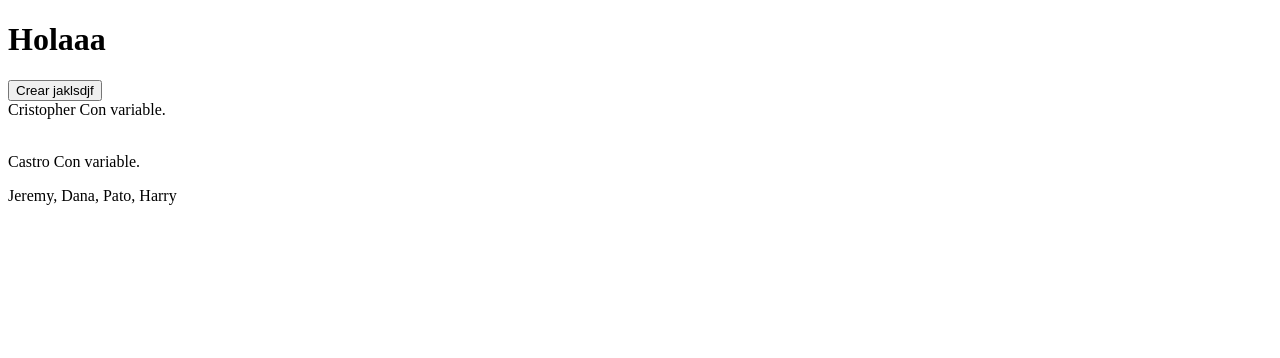
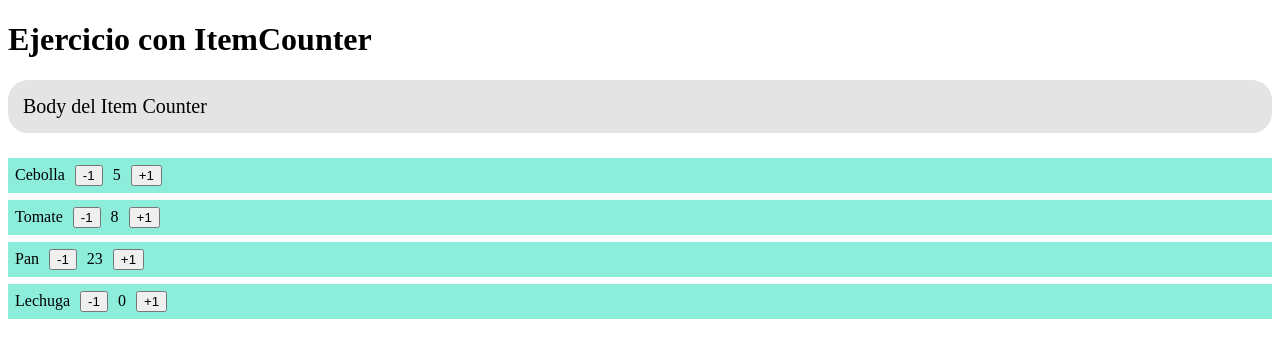
Before and after one commit to cristopher-c/React, a React (Vite) app: page / in a window 1280 px wide. Shown: the top 358 px of the page. Built offline with nearby package versions, Linux system fonts and the light colour scheme.

Commit message:
Estilos a componentes & Impresión de productos con .map (Array)

```diff
--- a/src/FirstSteps.tsx
+++ b/src/FirstSteps.tsx
@@ -1,9 +1,22 @@
+import type { CSSProperties } from "react";
+import ItemCounter from "./shoping-cart/ItemCounter";
+
+const bodyItemCounter:CSSProperties = {
+  backgroundColor: '#e4e4e4',
+  fontSize: 20,
+  borderRadius: 20,
+  padding:15
+}
+
 export function FirsSteps(){
     return (
         <>
-            <h1>Holaaa</h1>
-            <button>Crear jaklsdjf</button>
-            <br />
+            <h1>Ejercicio con ItemCounter</h1>
+            <div style={bodyItemCounter}>Body del Item Counter</div> <br />
+            <ItemCounter productName="Cebolla" productQuantity={5}/>
+            <ItemCounter productName="Tomate" productQuantity={8}/>
+            <ItemCounter productName="Pan" productQuantity={23}/>
+            <ItemCounter productName="Lechuga" />
         </>
     )
 }
--- a/src/MyAwesomeApp.tsx
+++ b/src/MyAwesomeApp.tsx
@@ -1,3 +1,5 @@
+import type { CSSProperties } from "react";
+
 export function MyAwesomeApp(){
 
   const firstName = 'Cristopher';
@@ -5,10 +7,17 @@ export function MyAwesomeApp(){
 
   const family = ['Jeremy', 'Dana', 'Pato', 'Harry'];
 
+  const styleFisrtName: CSSProperties = {
+    backgroundColor: 'red',
+    borderRadius: 20
+    }
   return(
     <>
-      <div>{firstName} Con variable.</div>
-      <br />
+      <div
+        style={styleFisrtName}
+      >
+        {firstName} Con variable.
+      </div>
       <p>{lastName} Con variable.</p>
 
       <div>
--- a/src/main.tsx
+++ b/src/main.tsx
@@ -1,12 +1,10 @@
 import { StrictMode } from 'react'
 import { createRoot } from 'react-dom/client'
 import { FirsSteps } from './FirstSteps'
-import { MyAwesomeApp } from './MyAwesomeApp'
 
 
 createRoot(document.getElementById('root')!).render(
   <StrictMode>
     <FirsSteps/>
-    <MyAwesomeApp/>
   </StrictMode>
 )
--- /dev/null
+++ b/src/shoping-cart/ItemCounter.tsx
@@ -0,0 +1,33 @@
+import React, { type CSSProperties } from 'react'
+
+interface Props{
+  productName     : string
+  productQuantity? : number
+}
+
+const counterButtoms:CSSProperties = {
+  backgroundColor: '#8CEDDB',
+  padding: 7,
+  marginTop: 7,
+  display: 'flex',
+  alignItems: 'center',
+  gap: 10
+}
+
+const ItemCounter = ( {productName:name, productQuantity:cant = 0}: Props) => {
+  return (
+    <>
+
+      <div
+        style={counterButtoms}
+      >
+        <span>{name}</span>
+        <button>-1</button>
+        <span>{cant}</span>
+        <button>+1</button>
+      </div>
+    </>
+  )
+}
+
+export default ItemCounter
```
